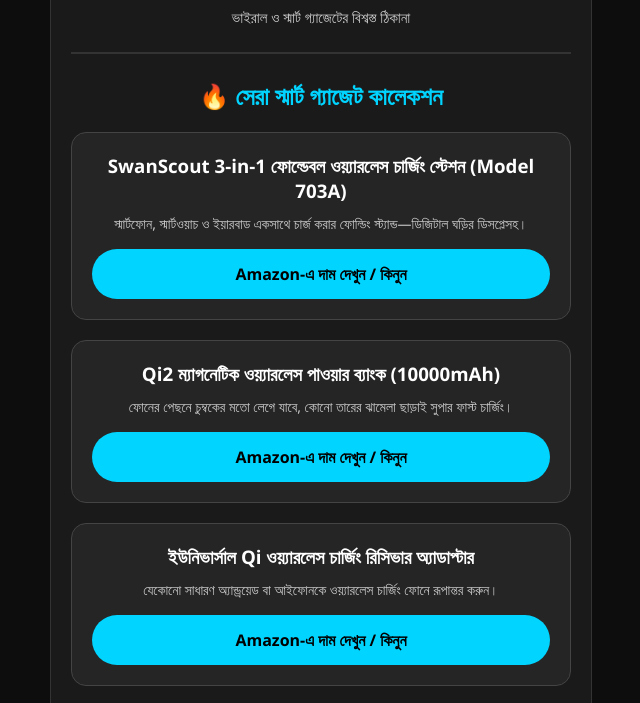
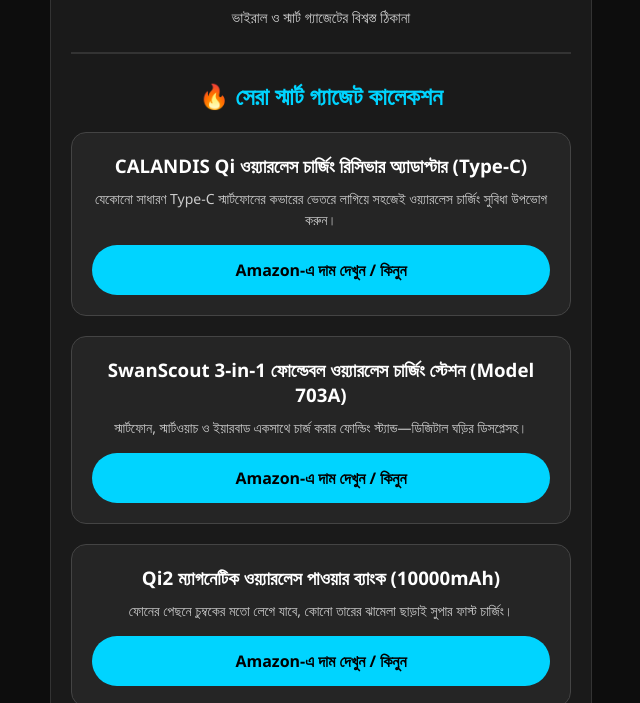
Before and after one commit to abutalhan29-beep/talhan-site, a plain HTML site: page index.html in a window 1280 px wide. Shown: the part 97-800 px from the top of the page, without its empty margins (319-959 px from the left). Drawn offline with Linux system fonts and the light colour scheme.

Commit message:
Update index.html

```diff
--- a/index.html
+++ b/index.html
@@ -76,7 +76,16 @@
         <hr style="border: 1px solid #333; margin: 25px 0;">
         <h2 style="color: #00d4ff; margin-bottom: 20px;">🔥 সেরা স্মার্ট গ্যাজেট কালেকশন</h2>
 
-        <!-- নতুন গ্যাজেট (সবার ওপরে) -->
+        <!-- নতুন রিসিভার কার্ড (সবার ওপরে) -->
+        <div class="gadget-card">
+            <h3>CALANDIS Qi ওয়্যারলেস চার্জিং রিসিভার অ্যাডাপ্টার (Type-C)</h3>
+            <p>যেকোনো সাধারণ Type-C স্মার্টফোনের কভারের ভেতরে লাগিয়ে সহজেই ওয়্যারলেস চার্জিং সুবিধা উপভোগ করুন।</p>
+            <a class="buy-button" href="https://link.amazon/B04saGFQS" target="_blank" rel="noopener noreferrer">
+                Amazon-এ দাম দেখুন / কিনুন
+            </a>
+        </div>
+
+        <!-- SwanScout চার্জিং স্টেশন -->
         <div class="gadget-card">
             <h3>SwanScout 3-in-1 ফোল্ডেবল ওয়্যারলেস চার্জিং স্টেশন (Model 703A)</h3>
             <p>স্মার্টফোন, স্মার্টওয়াচ ও ইয়ারবাড একসাথে চার্জ করার ফোল্ডিং স্ট্যান্ড—ডিজিটাল ঘড়ির ডিসপ্লেসহ।</p>
@@ -90,15 +99,6 @@
             <h3>Qi2 ম্যাগনেটিক ওয়্যারলেস পাওয়ার ব্যাংক (10000mAh)</h3>
             <p>ফোনের পেছনে চুম্বকের মতো লেগে যাবে, কোনো তারের ঝামেলা ছাড়াই সুপার ফাস্ট চার্জিং।</p>
             <a class="buy-button" href="https://link.amazon/B05KEwMrp" target="_blank" rel="noopener noreferrer">
-                Amazon-এ দাম দেখুন / কিনুন
-            </a>
-        </div>
-
-        <!-- গ্যাজেট ২ -->
-        <div class="gadget-card">
-            <h3>ইউনিভার্সাল Qi ওয়্যারলেস চার্জিং রিসিভার অ্যাডাপ্টার</h3>
-            <p>যেকোনো সাধারণ অ্যান্ড্রয়েড বা আইফোনকে ওয়্যারলেস চার্জিং ফোনে রূপান্তর করুন।</p>
-            <a class="buy-button" href="https://link.amazon/B0ja51J6i" target="_blank" rel="noopener noreferrer">
                 Amazon-এ দাম দেখুন / কিনুন
             </a>
         </div>
```
